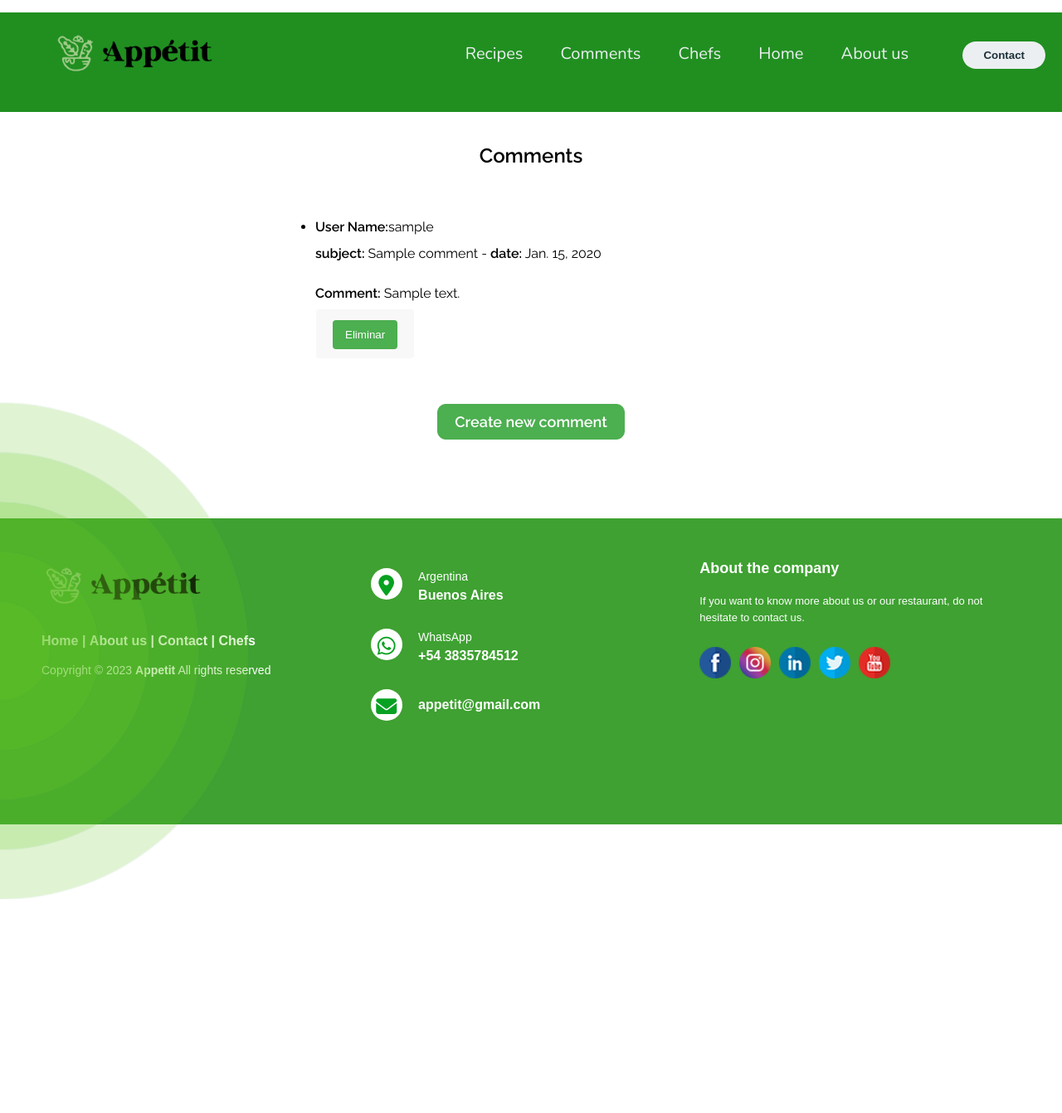
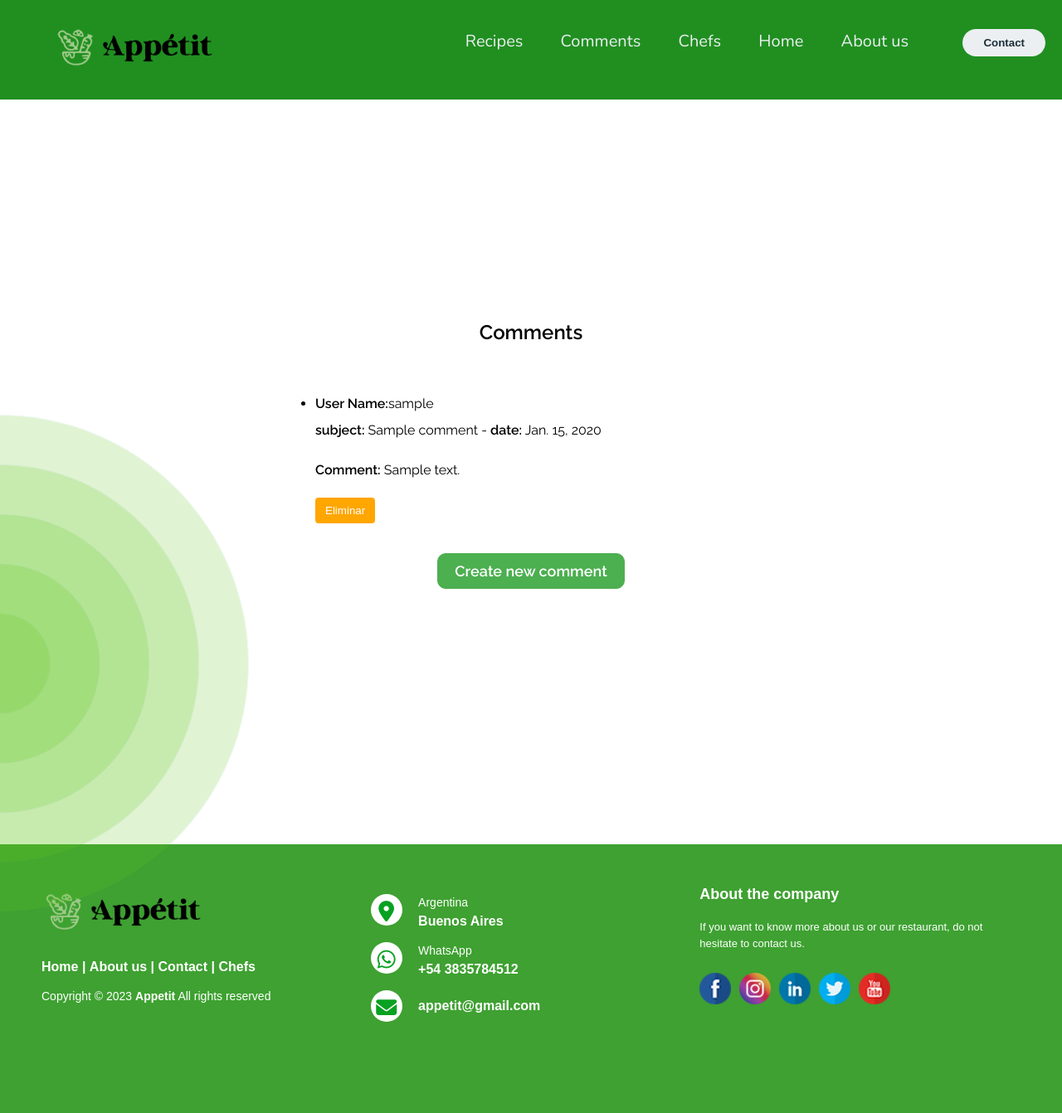
Before and after one commit to ruloalv/AppetitBackend, a Django app: page /comments/list/ in a window 1280 px wide. Shown: the whole page at 83% size. Before the commit the page ends 1084 px from the top, so only its background shows below. Run offline with Django 4.2, Linux system fonts and the light colour scheme; tables that the repository leaves empty hold one stand-in row (values such as "Sample post"); some libraries are stand-ins or nearby versions.

Commit message:
try styles list and create from form.css

```diff
--- a/static/css/form.css
+++ b/static/css/form.css
@@ -1,68 +1,6 @@
-body {
-    font-family: Arial, sans-serif;
-}
-
-form {
-    max-width: 600px;
-    margin: 20px auto;
-    padding: 20px;
-    border: 1px solid #ffffff;
-    background-color: #f8f8f8;
-    border-radius: 5px;
-}
-
-h2 {
-    text-align: center;
-}
-
-/* Estilos para los campos del formulario */
-
-label {
-    display: block;
-    margin-bottom: 5px;
-}
-
-input,
-select,
-textarea {
-    width: 100%;
-    padding: 8px;
-    margin-bottom: 10px;
-    box-sizing: border-box;
-    border: 1px solid #ccc;
-    border-radius: 4px;
-}
-
-/* Estilos para el botón de enviar */
-
-button {
-    background-color: #4caf50;
-    color: white;
-    padding: 10px 15px;
-    border: none;
-    border-radius: 4px;
-    cursor: pointer;
-}
-
-button:hover {
-    background-color: #45a049;
-}
-
-/* Estilos para mensajes de error */
-.error {
-    color: #ff0000;
-    margin-top: 5px;
-}
-
-/* Estilos para el contenedor de los campos del formulario */
-div {
-    margin-bottom: 15px;
-}
-
-
 /* CSS de list.html NO SE, Y SI PONGO IMPORT SE CAMBIA TODO DE LAS OTRAS PAGINAS */
 
-/* body {
+body {
     font-family: 'Arial', sans-serif;
     background-color: #fff;
     margin: 0;
@@ -140,9 +78,9 @@
 
 button:hover {
     background-color: #65c823;
-} */
+}
 
-/* .go-to {
+.go-to {
     text-align: center;
     margin-top: 20px;
 }
@@ -155,7 +93,7 @@
 
 .go-to a:hover {
     text-decoration: underline;
-} */
+}
 
 #go-to-container {
     text-align: center;
```
